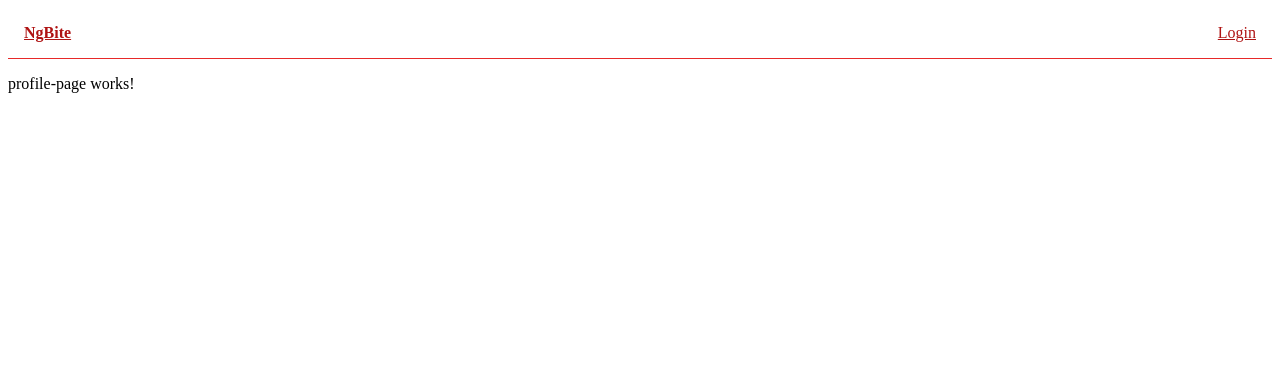
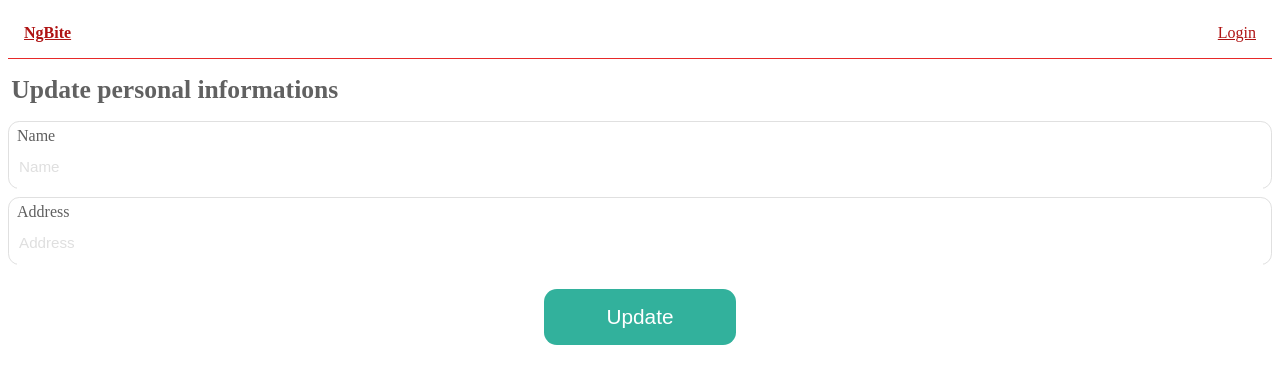
Before and after one commit to rounnemi/NgBites, an Angular app in the folder NgBites/: page /profile in a window 1280 px wide. Shown: the top 384 px of the page. Built offline with nearby package versions, Linux system fonts and the light colour scheme.

Commit message:
add profile component

```diff
--- a/NgBites/src/app/components/pages/dashboard/dashboard.component.css
+++ b/NgBites/src/app/components/pages/dashboard/dashboard.component.css
@@ -9,7 +9,7 @@
 .menu {
     display: grid;
     gap: 1.5rem;
-    grid-template-columns: repeat(auto-fit, minmax(200px, 1fr));
+    grid-template-columns: repeat(2, 1fr);
     justify-items: center;
 }
 
@@ -45,9 +45,9 @@
 
 .menu h2 {
     font-size: 1.2rem;
-    color: #000000; /* Texte noir */
+    color: #000000;
     text-align: center;
     margin: 0;
-    font-weight: 500; /* Police élégante */
+    font-weight: 500;
     letter-spacing: 0.5px;
 }
--- a/NgBites/src/app/components/pages/profile-page/profile-page.component.html
+++ b/NgBites/src/app/components/pages/profile-page/profile-page.component.html
@@ -1 +1,20 @@
-<p>profile-page works!</p>
+<div class="container">
+    <div class="details">
+
+        <app-title title="Update personal informations" fontSize="1.6rem"></app-title>
+
+        <form [formGroup]="profileForm" (ngSubmit)="updateProfile()">
+
+            <text-input [control]="this.profileForm.controls['name']" label="Name"
+                [showErrorsWhen]="isSubmitted"></text-input>
+            <text-input [control]="this.profileForm.controls['address']" label="Address"
+                [showErrorsWhen]="isSubmitted"></text-input>
+
+            <default-button text="Update" bgColor="#009e84"></default-button>
+
+        </form>
+
+        <!-- <app-change-password></app-change-password> -->
+
+    </div>
+</div>
--- a/NgBites/src/app/components/pages/profile-page/profile-page.component.ts
+++ b/NgBites/src/app/components/pages/profile-page/profile-page.component.ts
@@ -1,12 +1,51 @@
 import { Component } from '@angular/core';
+import { FormControl, FormGroup, ReactiveFormsModule, Validators } from '@angular/forms';
+import { ActivatedRoute, Router } from '@angular/router';
+import { UserService } from '../../../services/user.service';
+import { ToastrService } from 'ngx-toastr';
+import { TitleComponent } from '../../shared/title/title.component';
+import { TextInputComponent } from '../../shared/text-input/text-input.component';
+import { DefaultButtonComponent } from '../../shared/default-button/default-button.component';
 
 @Component({
   selector: 'app-profile-page',
+  templateUrl: './profile-page.component.html',
+  styleUrl: './profile-page.component.css',
   standalone: true,
-  imports: [],
-  templateUrl: './profile-page.component.html',
-  styleUrl: './profile-page.component.css'
+  imports: [TitleComponent, ReactiveFormsModule, TextInputComponent, DefaultButtonComponent]
 })
 export class ProfilePageComponent {
 
+profileForm: FormGroup;
+isSubmitted: boolean = false;
+// returnUrl = ''; // I think its not needed here
+
+constructor(private userService: UserService, private activatedRoute: ActivatedRoute, private router: Router, private toastrService: ToastrService) {
+  let { name, address } = userService.currentUser;
+  this.profileForm = new FormGroup({
+    name: new FormControl(name, [Validators.required]),
+    address: new FormControl(address, [Validators.required])
+  })
 }
+
+
+updateProfile() {
+  this.isSubmitted = true;
+  if (this.profileForm.invalid) {
+    this.toastrService.warning('Please fill the inputs', 'Invalid Inputs');
+    return;
+  }
+
+  const name = this.profileForm.value.name as string;
+  const address = this.profileForm.value.address as string;
+
+  this.userService.updateProfile({
+    name,
+    address
+  }).subscribe((newUser) => {
+    // console.log(newUser);
+    // this.router.navigateByUrl(this.returnUrl);
+  })
+}
+
+}
```
